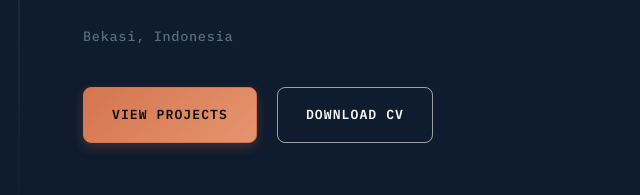
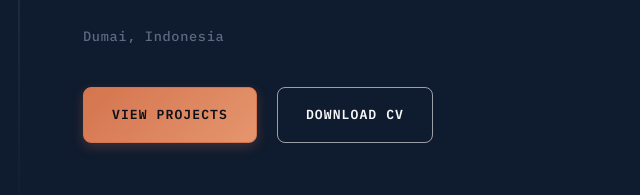
Before and after one commit to delonkhaerun/delonkhaerun.github.io, a plain HTML site: page index.html in a window 1280 px wide. Shown: the part 577-772 px from the top of the page, 81-721 px from the left. Drawn offline with Linux system fonts and the light colour scheme.

Commit message:
update per last 2026

```diff
--- a/index.html
+++ b/index.html
@@ -70,7 +70,7 @@
             <h1>Delon Khaerun Alief</h1>
             <p class="hero-role">Chemical Engineering | Process Engineer</p>
             <p class="hero-desc">Fresh Chemical Engineering graduate with experience in process engineering, simulation, and industrial problem solving. Passionate about designing safer, more efficient, and more sustainable chemical processes.</p>
-            <p class="hero-meta">Bekasi, Indonesia</p>
+            <p class="hero-meta">Dumai, Indonesia</p>
             <div class="hero-actions">
               <a href="#projects" class="btn btn-fill">View Projects</a>
               <a href="assets/CV_Delon Khaerun Alief.pdf" class="btn btn-outline-light cv-link" target="_blank" rel="noopener">Download CV</a>
```
Also changed, not shown: 1 other file.
